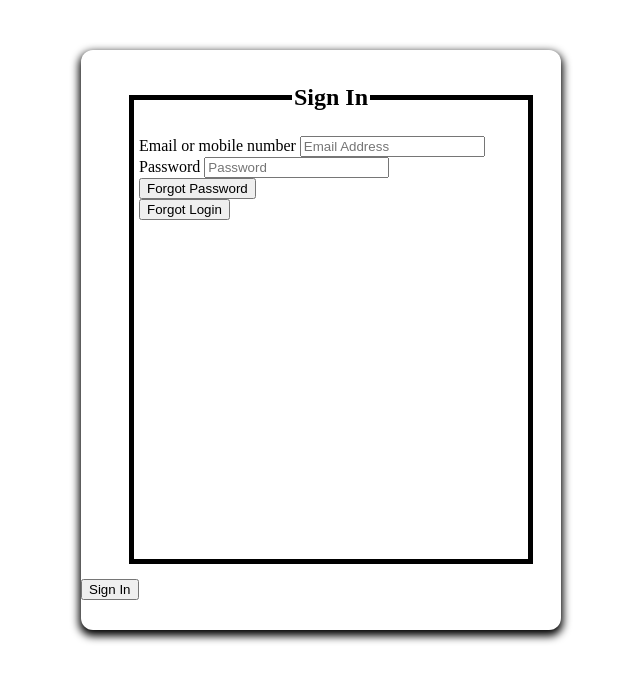
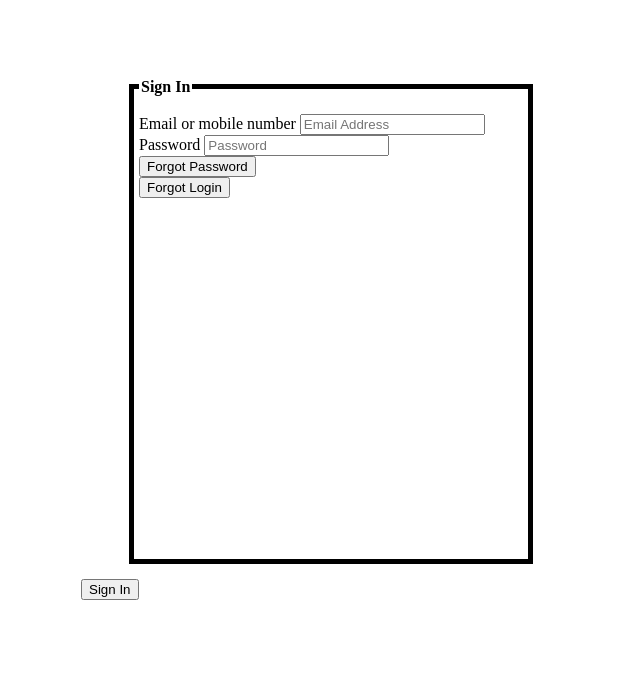
Before and after one commit to malcolm5858/CS-487-Project, a plain HTML site: page signin.html in a window 1280 px wide. Shown: the whole page, without its empty margins (319-959 px from the left). Drawn offline with Linux system fonts and the light colour scheme.

Commit message:
Update signin.css

```diff
--- a/signin.css
+++ b/signin.css
@@ -2,8 +2,13 @@
 	width: 480px;
 	height: 580px;
 	margin: 50px auto;
-	box-shadow: 0px 4px 8px 2px rgba(0,0,0,1);
-	border-radius: 12px 12px 12px 12px;
+
+
+}
+#signin-wrapper h2{
+	font-size:1em;
+	text-align: center;
+
 }
 fieldset{
 	width: 80%;
@@ -13,9 +18,7 @@ fieldset{
 	float:left;
 	border: 5px solid black;
 }
-fieldset legend{
-	text-align: center;
-}
+
 
 #signin-wrapper.submitin{
 	width:50px;
```
